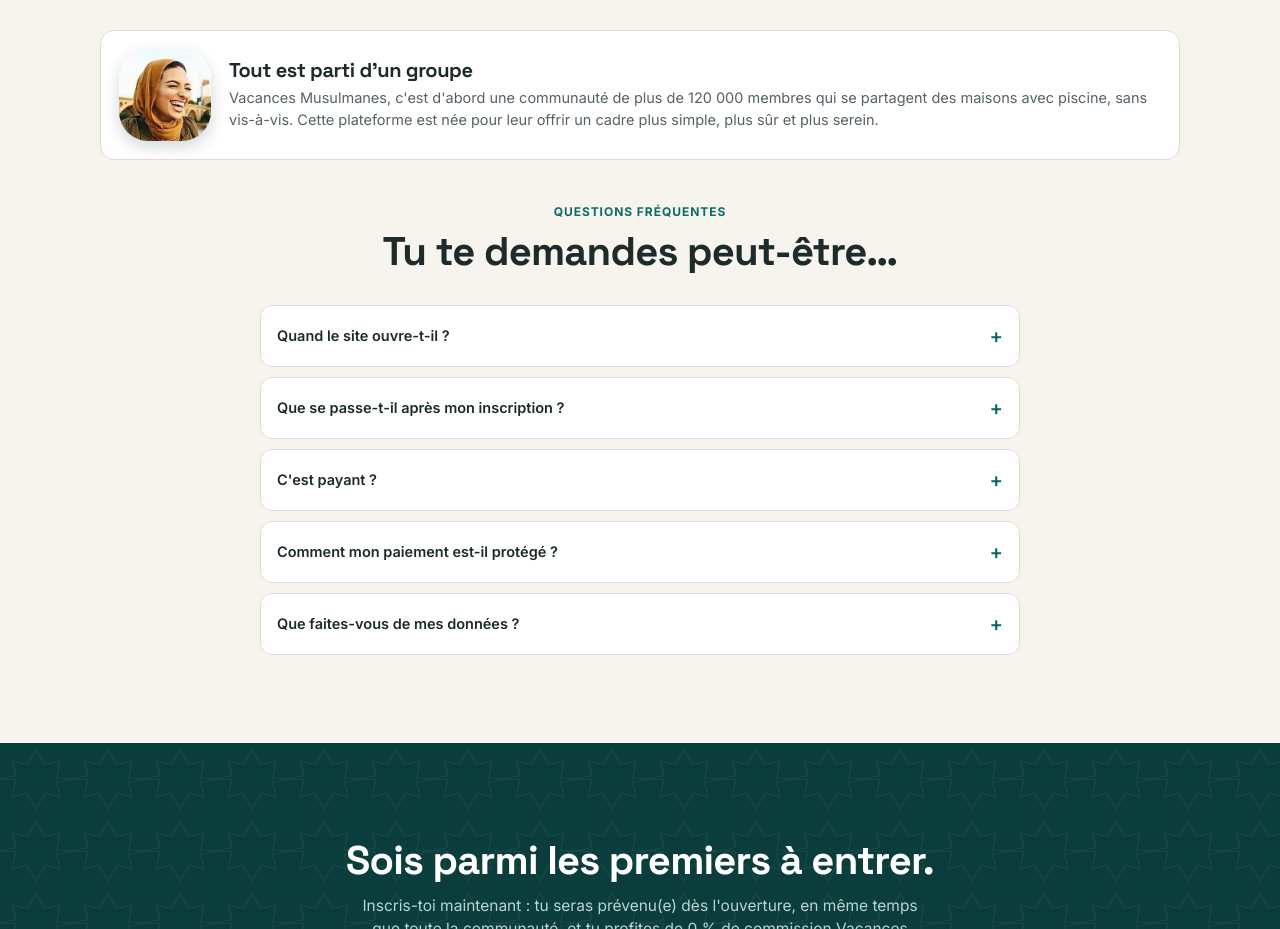
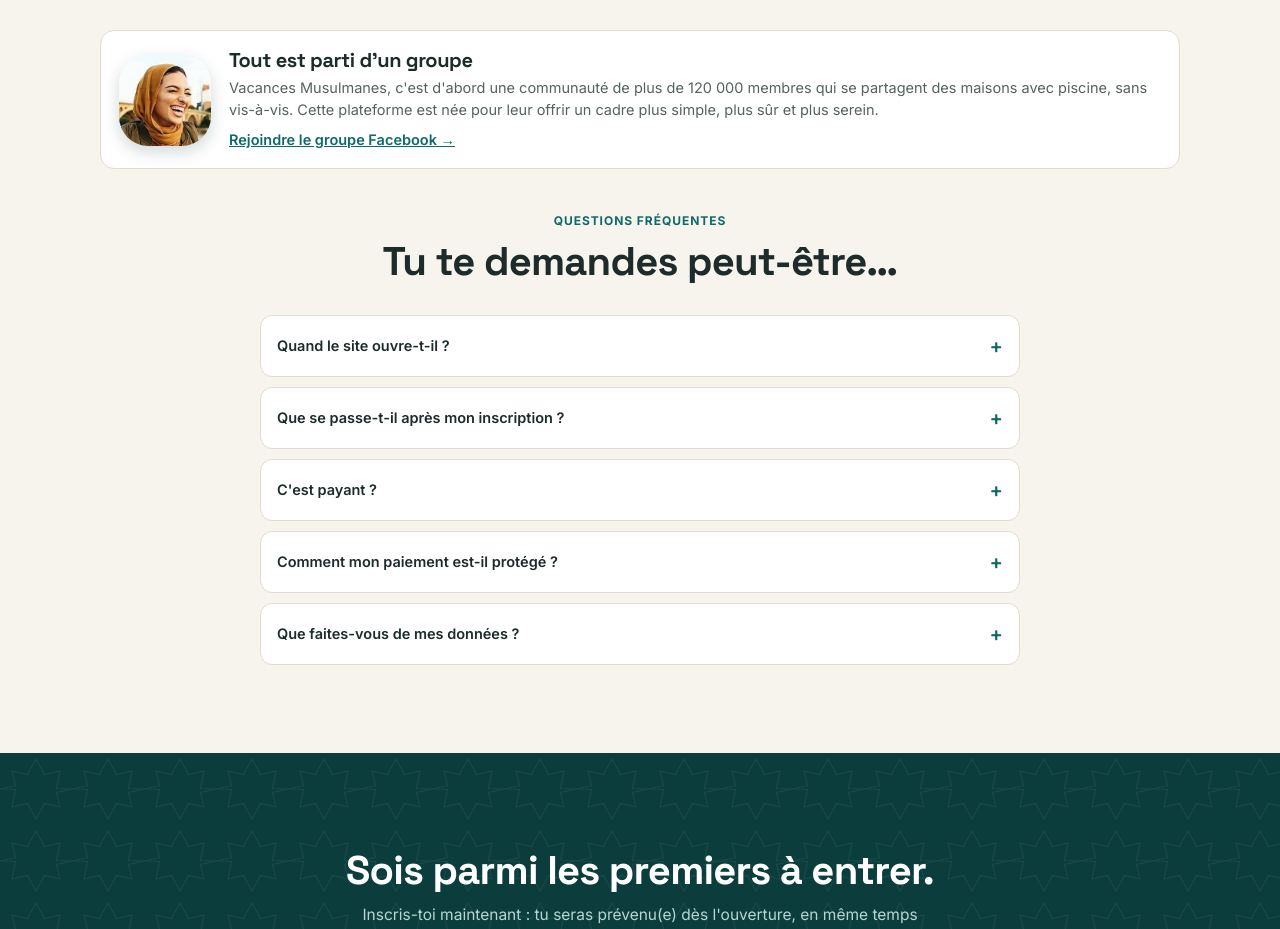
Before and after one commit to baziventillateur/vacancesmuslims, a plain HTML site: page index.html in a window 1280 px wide. Shown: the part 3720-4649 px from the top of the page. Drawn offline with Linux system fonts and the light colour scheme.

Commit message:
Lien vers le groupe Facebook dans la carte histoire
Co-Authored-By: Claude Sonnet 5.5 <noreply@anthropic.com>
Claude-Session: https://claude.ai/code/session_013cMX3gL9Zjro24C1N5QqFG

```diff
--- a/index.html
+++ b/index.html
@@ -590,6 +590,7 @@ dialog p{font-size:14px;color:#3D4A47;margin-bottom:18px}
       <div>
         <h2>Tout est parti d'un groupe</h2>
         <p>Vacances Musulmanes, c'est d'abord une communauté de plus de 120 000 membres qui se partagent des maisons avec piscine, sans vis-à-vis. Cette plateforme est née pour leur offrir un cadre plus simple, plus sûr et plus serein.</p>
+        <p style="margin-top:8px"><a href="https://www.facebook.com/share/g/1QHomWRmg5/" target="_blank" rel="noopener" style="color:var(--teal-700);font-weight:600">Rejoindre le groupe Facebook →</a></p>
       </div>
     </div>
   </div>
```
